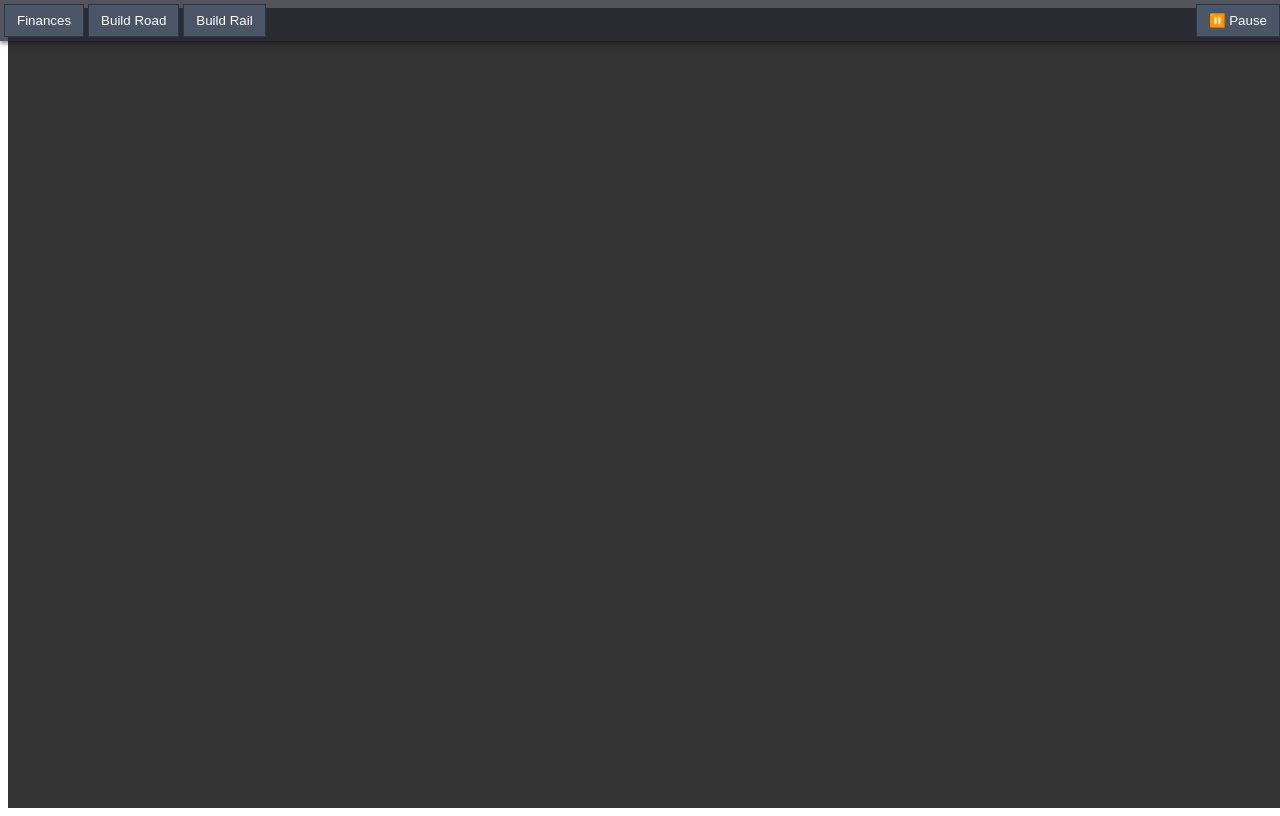
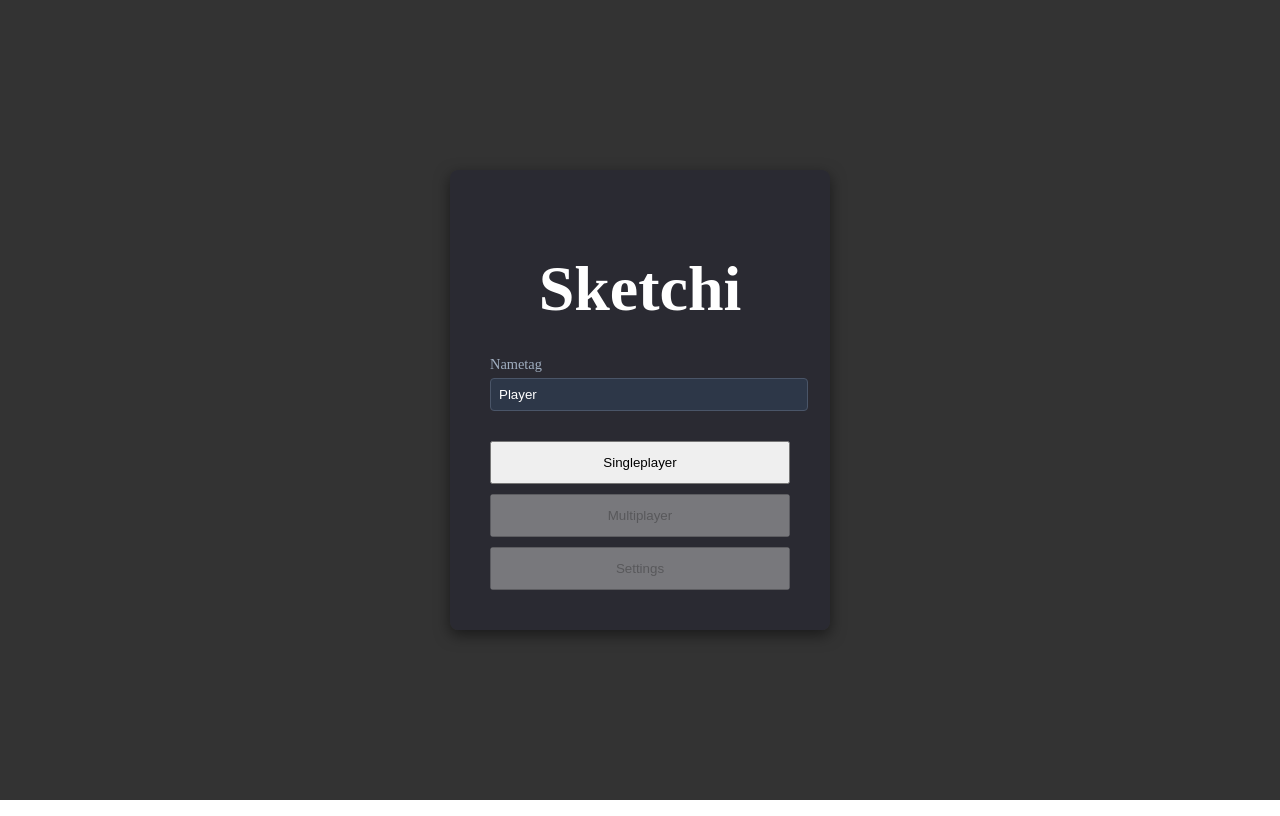
Before and after one commit to SIgmaboy6796/sketchi-front, a React (Vite) app: page / in a window 1280 px wide. Built offline with nearby package versions, Linux system fonts and the light colour scheme.

Commit message:
fixes and menus

```diff
--- a/App.tsx
+++ b/App.tsx
@@ -1,24 +1,37 @@
 // src/App.tsx
-import React from 'react';
+import React, { useState } from 'react';
 import { useUIStore } from './state/uiStore';
 import { GameView } from './components/GameView'; // Your R3F Canvas component
 import { TopMenuBar } from './components/ui/TopMenuBar';
 import { FinancesWindow } from './components/ui/FinancesWindow';
+import { MainMenu } from './components/ui/MainMenu';
 import './components/ui/ui.css';
 
+// Define the possible states of the game
+type GameState = 'menu' | 'playing';
+
 function App() {
+  // The game starts in the 'menu' state
+  const [gameState, setGameState] = useState<GameState>('menu');
   const isGamePaused = useUIStore((state) => state.isGamePaused);
+
+  // This function will be passed to the MainMenu to change the state
+  const startGame = (playerName: string) => {
+    console.log(`Starting game for ${playerName}`);
+    setGameState('playing');
+  };
+
+  // If we are in the menu state, only render the MainMenu
+  if (gameState === 'menu') {
+    return <MainMenu onStartGame={startGame} />;
+  }
 
   return (
     <div style={{ width: '100vw', height: '100vh', background: '#333' }}>
-      {/* The 3D Game View renders in the background */}
       <GameView isPaused={isGamePaused} />
-
-      {/* The UI Container overlays the game view */}
       <div className="ui-container">
         <TopMenuBar />
         <FinancesWindow />
-        {/* Add other windows and UI elements here */}
       </div>
     </div>
   );
--- /dev/null
+++ b/components/ui/MainMenu.tsx
@@ -0,0 +1,38 @@
+// src/components/ui/MainMenu.tsx
+import React, { useState } from 'react';
+import './ui.css';
+
+interface MainMenuProps {
+  onStartGame: (playerName: string) => void;
+}
+
+export const MainMenu: React.FC<MainMenuProps> = ({ onStartGame }) => {
+  const [playerName, setPlayerName] = useState('Player');
+
+  const handleStart = () => {
+    // Basic validation to ensure the player name isn't empty
+    if (playerName.trim()) {
+      onStartGame(playerName.trim());
+    }
+  };
+
+  return (
+    <div className="main-menu-screen">
+      <div className="main-menu-content">
+        <h1 className="game-title">Sketchi</h1>
+        <div className="nametag-container">
+          <label htmlFor="nametag">Nametag</label>
+          <input
+            id="nametag"
+            type="text"
+            value={playerName}
+            onChange={(e) => setPlayerName(e.target.value)}
+          />
+        </div>
+        <button className="menu-button" onClick={handleStart}>Singleplayer</button>
+        <button className="menu-button" disabled>Multiplayer</button>
+        <button className="menu-button" disabled>Settings</button>
+      </div>
+    </div>
+  );
+};
--- a/components/ui/ui.css
+++ b/components/ui/ui.css
@@ -80,3 +80,62 @@
 .window-content {
   padding: 16px;
 }
+
+/* Main Menu & Splash Screen Styles */
+.main-menu-screen {
+  position: fixed;
+  top: 0;
+  left: 0;
+  width: 100vw;
+  height: 100vh;
+  background-color: #333; /* Dark background */
+  color: white;
+  display: flex;
+  flex-direction: column;
+  justify-content: center;
+  align-items: center;
+  z-index: 1000; /* Ensure it's on top */
+}
+
+.main-menu-content {
+  text-align: center;
+  background-color: rgba(40, 40, 50, 0.8);
+  padding: 40px;
+  border-radius: 8px;
+  box-shadow: 0 5px 15px rgba(0,0,0,0.5);
+  min-width: 300px;
+}
+
+.game-title {
+  font-size: 4em;
+  margin-bottom: 30px;
+}
+
+.nametag-container {
+  display: flex;
+  flex-direction: column;
+  align-items: flex-start;
+  margin-bottom: 20px;
+}
+
+.nametag-container label {
+  margin-bottom: 5px;
+  font-size: 0.9em;
+  color: #a0aec0;
+}
+
+.nametag-container input {
+  width: 100%;
+  padding: 8px;
+  background-color: #2d3748;
+  border: 1px solid #4a5568;
+  color: white;
+  border-radius: 4px;
+}
+
+.menu-button {
+  width: 100%;
+  padding: 12px;
+  margin-top: 10px;
+  cursor: pointer;
+}
```
Also changed, not shown: components/ui/SplashScreen.tsx (added, +14 -0 lines).
